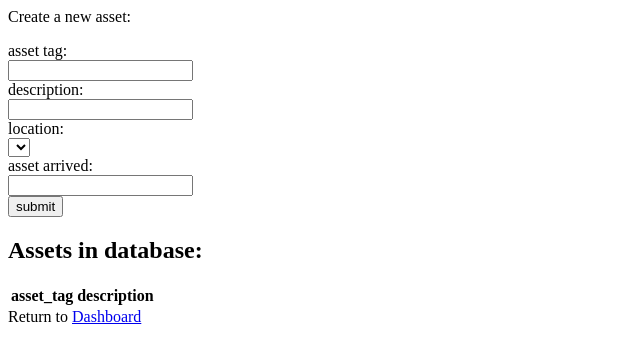
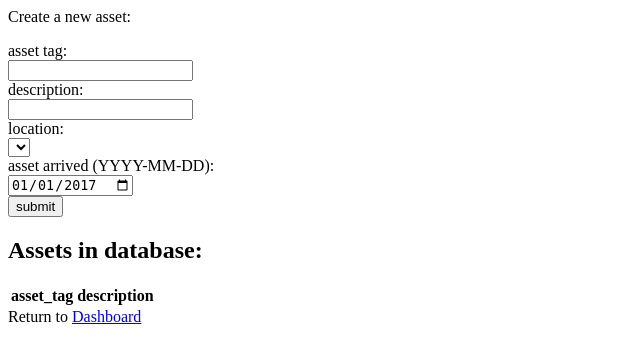
Before and after one commit to bearcast24/CIS322, a Flask app: page /add_asset in a window 1280 px wide. Shown: the top 363 px of the page, without its empty margins (0-640 px from the left). Run offline with Flask 2, Linux system fonts and the light colour scheme; the visitor is signed in with stand-in values (Sample User, id 1); data that the repository does not hold is empty; parts of the project's set-up code (start-up, migrations or seed data) failed here and were passed over; some libraries are stand-ins or nearby versions.

Commit message:
Asset updates

```diff
--- a/src/app.py
+++ b/src/app.py
@@ -364,7 +364,7 @@ def asset_report():
             asset_results.append(data)
         session['asset_list'] = asset_results
 
-        return render_template('asset_report')
+        return redirect(url_for('asset_report'))
 
 
 
--- a/src/templates/add_asset.html
+++ b/src/templates/add_asset.html
@@ -15,8 +15,8 @@
 				{%endfor%}
 			</select>
 			<br>
-			asset arrived: <br>
-			<input type="text" name="date" ><br>
+			asset arrived (YYYY-MM-DD): <br>
+			<input type="date" name="date"  value="2017-01-01"><br>
 
 			<input type="submit" name="submit" value="submit"/>
 		</form>
--- a/src/templates/asset_report.html
+++ b/src/templates/asset_report.html
@@ -1,5 +1,5 @@
 <html>
-	<body><title>Assest Report</title>
+	<body><title>Assets Report</title>
 	<!--<p>Connected to {{dbhost}} at port {{dbport}} for database {{dbname}}</p>-->
 
 	<p>Report:</p>
@@ -21,7 +21,7 @@
 			<tr>
 				<th> asset_tag </th>
 				<th> description </th>
-				<th> Common name </th>
+				<th> Facility name </th>
 				<th> Arrive date </th>
 
 			</tr>
```
